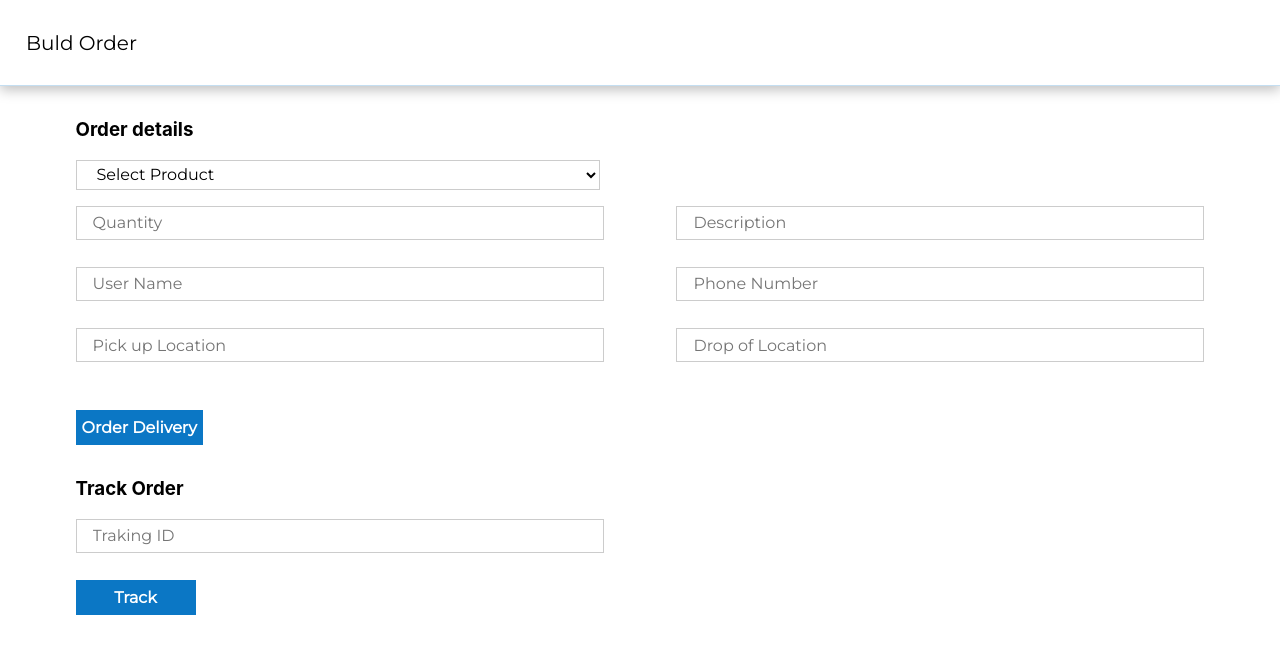
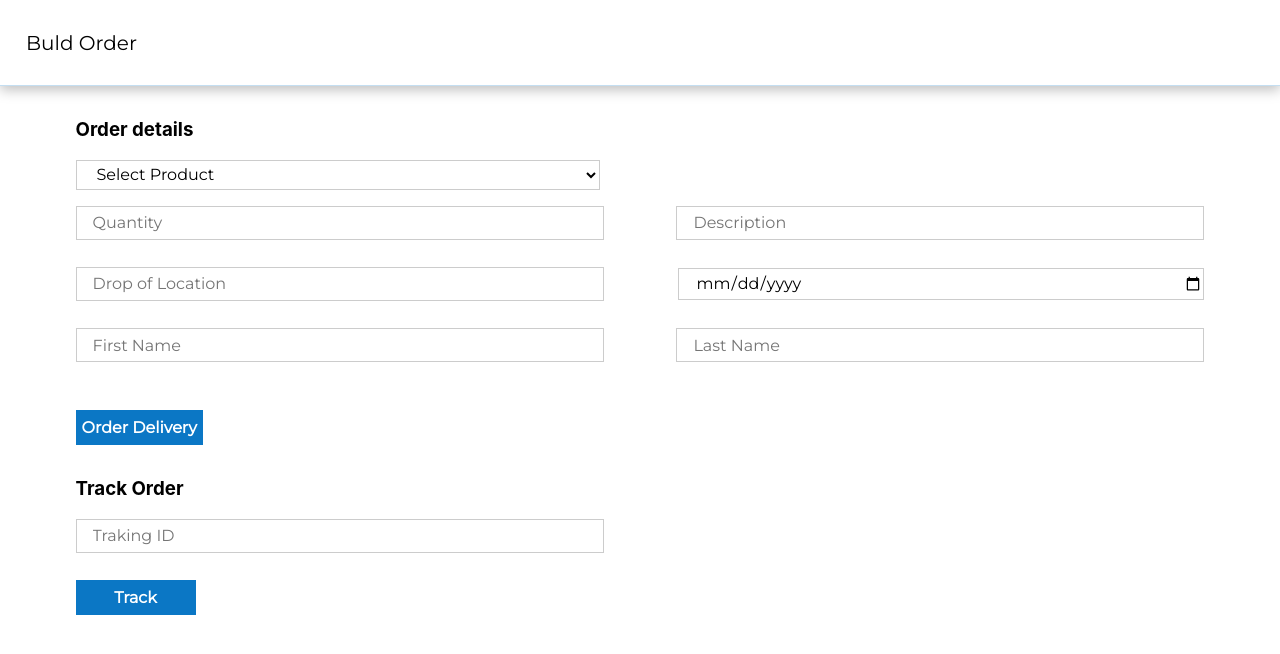
Before and after one commit to Jamiu-Tijani/trakker, a React (Create React App) app: page / in a window 1280 px wide. Shown: the top 654 px of the page. Built offline with nearby package versions, Linux system fonts and the light colour scheme.

Commit message:
api update

```diff
--- a/src/App.tsx
+++ b/src/App.tsx
@@ -3,8 +3,6 @@ import { Route, Routes, BrowserRouter as Router } from "react-router-dom";
 // import logo from "./logo.svg";
 import "./App.css";
 import Login from "./Pages/Login";
-
-import Dashboard from "./Pages/Dashboard";
 import DashboardHome from "./Pages/DashboardHome";
 import Order from "./Pages/Order";
 import Confirm from "./Pages/Confirm";
@@ -13,8 +11,6 @@ import Finance from "./Pages/Finance";
 import Tracking from "./Pages/Tracking";
 
 function App() {
-  const token = window.localStorage.getItem("token");
-
   return (
     <Router>
       <Routes>
--- a/src/Pages/Order.tsx
+++ b/src/Pages/Order.tsx
@@ -24,21 +24,20 @@ const Product = ({ isOpen }: any) => {
             <input type="text" placeholder="Description" name="description" />
           </div>
           <div className="div modalDouble addProduct">
-            <input type="text" placeholder="User Name" name="unitOfMeasure" />
-            <input
-              type="text"
-              placeholder="Phone Number"
-              name="unitOfMeasure"
-            />
+            <input type="text" placeholder="Drop of Location" name="category" />
+            <input type="date" name="deliveryDate" id="" />
           </div>
+
           <div className="div modalDouble addProduct">
-            <input type="text" placeholder="Pick up Location" name="selling" />
-
-            <input type="text" placeholder="Drop of Location" name="category" />
+            <input type="text" placeholder="First Name" name="firstName" />
+            <input type="text" placeholder="Last Name" name="lastName" />
           </div>
           <div className="productBtn">
             <button className="productBtn1">
-              <Link style={{ textDecoration: "none", color: "white" }} to="/track">
+              <Link
+                style={{ textDecoration: "none", color: "white" }}
+                to="/track"
+              >
                 Order Delivery
               </Link>
             </button>
@@ -53,7 +52,10 @@ const Product = ({ isOpen }: any) => {
             <input type="text" placeholder="Traking ID" name="unitOfMeasure" />
           </div>
           <button className="productBtn1" style={{ width: "120px" }}>
-            <Link style={{ textDecoration: "none", color: "white" }} to="/track">
+            <Link
+              style={{ textDecoration: "none", color: "white" }}
+              to="/track"
+            >
               Track
             </Link>
           </button>
```
